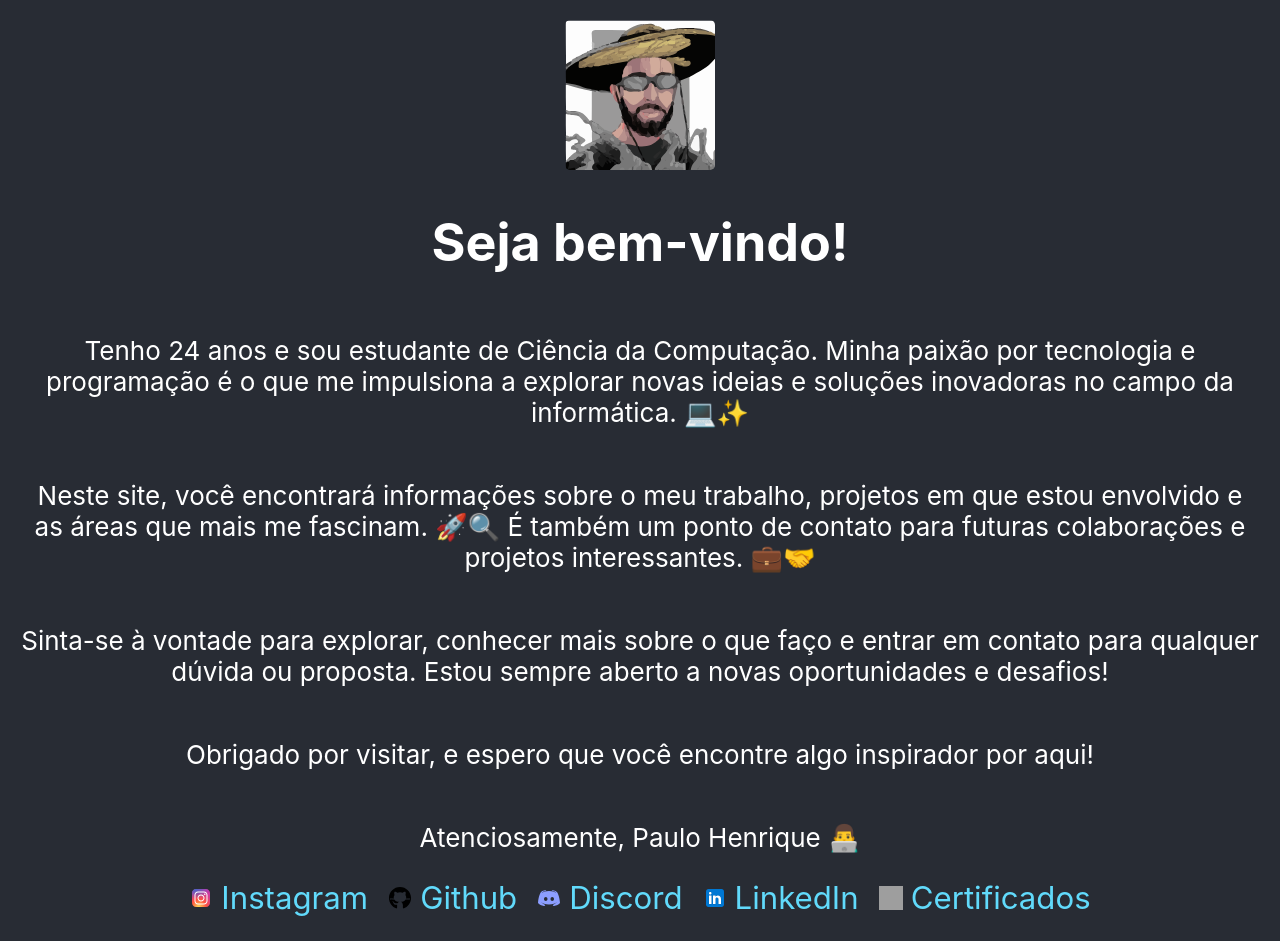
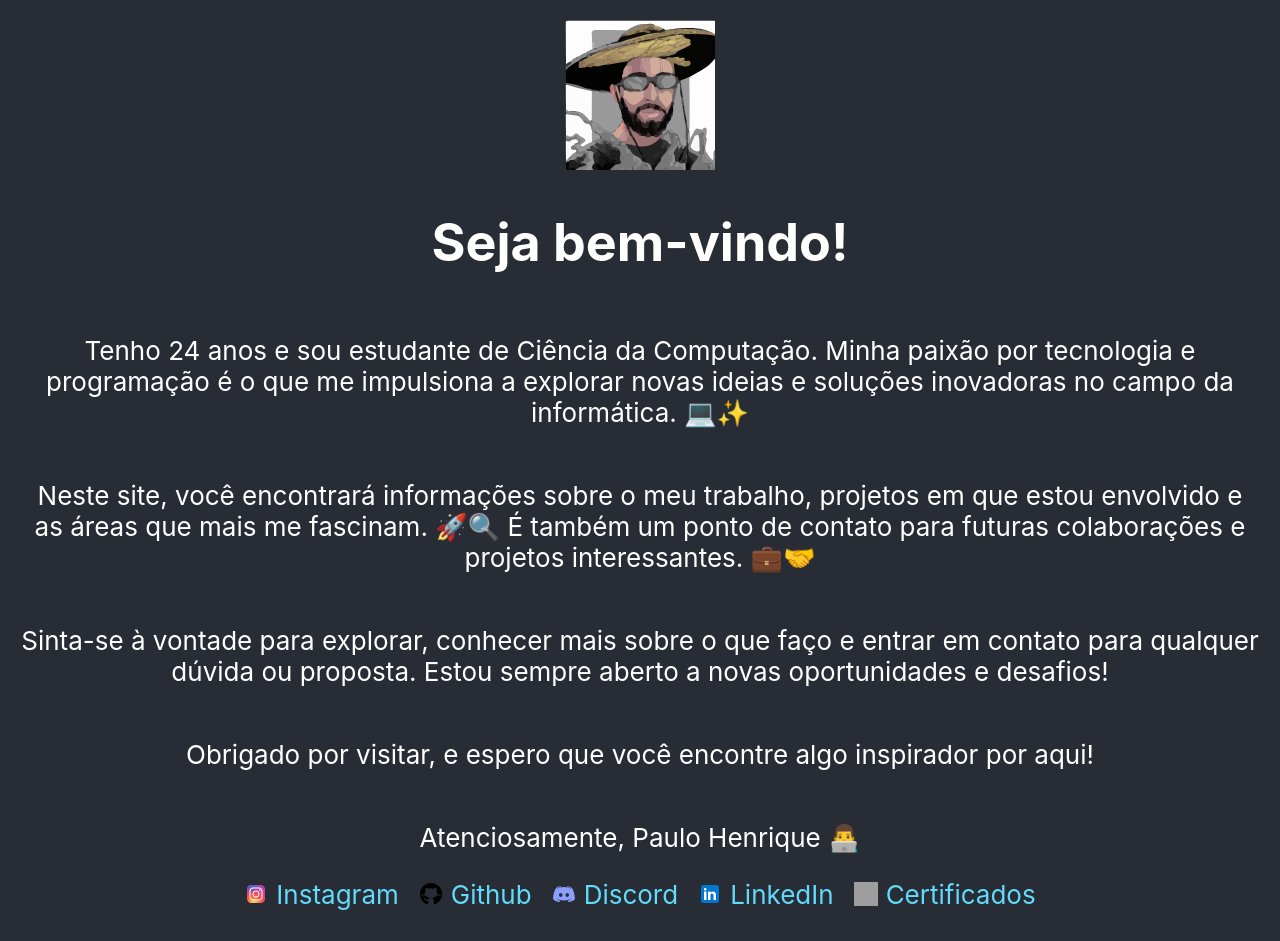
Before and after one commit to iampaulohenrique/iampaulohenrique.com.br, a React (Create React App) app in the folder site/: page / in a window 1280 px wide. Shown: the top 941 px of the page. Built offline with nearby package versions, Linux system fonts and the light colour scheme; grey boxes are pictures that could not be loaded.

Commit message:
responsivel para celular e corrigido efeitos.

```diff
--- a/site/src/App.css
+++ b/site/src/App.css
@@ -17,35 +17,10 @@
   justify-content: center;
   font-size: calc(10px + 2vmin);
   color: white;
+  padding: 20px;
 }
 
-/* Estilo dos botões */
-.button {
-  font-size: 1em;
-  padding: 10px 20px;
-  margin: 10px;
-  border: none;
-  border-radius: 5px;
-  background-color: #61dafb;
-  color: #282c34;
-  cursor: pointer;
-  transition: transform 0.3s, background-color 0.3s;
-  outline: none;
-}
-
-.button:hover {
-  transform: scale(1.1);
-  background-color: rgba(97, 218, 251, 0.8);
-}
-
-.image-container {
-  display: flex;
-  justify-content: center;
-  align-items: center;
-  margin: 0px 0;
-  padding: 40px;
-}
-
+/* Estilo das imagens */
 .image-hover-effect {
   width: 150px; /* Ajuste o tamanho conforme necessário */
   height: auto;
@@ -57,141 +32,46 @@
   filter: brightness(1.2); /* Aumenta o brilho da imagem quando o mouse passa sobre ela */
 }
 
-
-.App-link, .discord, .Github, .linkedin, .certificados {
-  color: #61dafb;
-  font-size: 1.2em;
-  text-decoration: none;
-  margin: 10px;
-  padding: 10px;
-  border-radius: 5px;
-  display: inline-block;
-  transition: transform 0.3s, background-color 0.3s;
+/* Estilo dos ícones e links */
+.icon-container {
+  display: flex;
+  justify-content: center;
+  align-items: center;
+  gap: 20px; /* Ajuste o espaço entre os ícones */
+  flex-wrap: wrap; /* Permite que os ícones quebrem a linha em telas menores */
 }
 
-.App-link:hover, .discord:hover, .Github:hover, .linkedin:hover, .certificados:hover {
-  transform: scale(1.1);
+.icon-container a {
+  display: flex;
+  align-items: center;
+  text-decoration: none;
+  color: #61dafb;
+  transition: transform 0.3s, background-color 0.3s;
+  border-radius: 3px;
+}
+
+.icon-container a:hover {
+  transform: scale(1.2);
   background-color: rgba(97, 218, 251, 0.2);
+}
+
+/* Estilo dos ícones */
+.icon-img {
+  width: 24px; /* Ajuste o tamanho do ícone */
+  height: 24px; /* Ajuste o tamanho do ícone */
+  margin-right: 8px; /* Espaço entre o ícone e o texto */
+  transition: transform 0.3s, filter 0.3s;
+}
+
+.icon-img:hover {
+  transform: scale(1.1); /* Aumenta o tamanho do ícone quando o mouse passa sobre ele */
+  filter: brightness(1.2); /* Aumenta o brilho do ícone quando o mouse passa sobre ele */
 }
 
 /* Estilo do rodapé */
 .footer {
   background-color: #282c34;
   color: white;
-  padding: 20px;
-  text-align: center;
-}
-
-.icon-container {
-  display: flex;
-  justify-content: center;
-  align-items: center;
-  gap: 20px; /* Ajuste o espaço entre os ícones */
-}
-
-.icon-container a {
-  display: flex;
-  align-items: center;
-  text-decoration: none;
-}
-
-.App-link {
-  color: #61dafb;
-}
-
-.Github {
-  color: #61dafb;
-}
-
-.discord {
-  color: #61dafb;
-}
-
-.linkedin {
-  color: #61dafb;
-}
-
-.certificado {
-  color: #61dafb;
-}
-
-
-.App {
-  text-align: center;
-}
-
-.App-header {
-  background-color: #282c34;
-  color: white;
-  padding: 20px;
-}
-
-.image-hover-effect {
-  height: auto;
-  max-width: 100%;
-  border-radius: 5px;
-  transition: transform 0.3s, background-color 0.3s;
-}
-
-.icon-img {
-  width: 24px; /* Ajuste o tamanho do ícone */
-  height: 24px; /* Ajuste o tamanho do ícone */
-  margin-right: 8px; /* Espaço entre o ícone e o texto */
-}
-
-.icon-container a {
-  color: #61dafb;
-  text-decoration: none;
-  font-size: 1.2em;
-}
-
-.icon-container a:hover {
-  transform: scale(1.1);
-  background-color: rgba(97, 218, 251, 0.2);
-}
-
-
-.App {
-  text-align: center;
-}
-
-.App-header {
-  background-color: #282c34;
-  color: white;
-  padding: 20px;
-}
-
-.image-hover-effect {
-  height: auto;
-  max-width: 100%;
-  border-radius: 5px;
-  transition: transform 0.3s, background-color 0.3s;
-}
-
-.icon-link {
-  color: #61dafb;
-  text-decoration: none;
-  font-size: 1.2em;
-  display: flex;
-  align-items: center;
-  margin: 10px;
-  transition: transform 0.3s, background-color 0.3s;
-}
-
-.icon-link:hover {
-  transform: scale(1.1);
-  background-color: rgba(97, 218, 251, 0.2);
-}
-
-.icon-img {
-  width: 24px; /* Ajuste o tamanho dos ícones conforme necessário */
-  height: 24px; /* Ajuste o tamanho dos ícones conforme necessário */
-  margin-right: 8px; /* Espaço entre o ícone e o texto */
-}
-
-.footer {
-  background-color: #282c34;
-  color: white;
   padding: 10px 0;
   text-align: center;
 }
--- a/site/src/App.js
+++ b/site/src/App.js
@@ -1,3 +1,4 @@
+import React from 'react';
 import logo from './imagens/logo.svg';
 import instagramIcon from './imagens/icons/instagram.svg';
 import githubIcon from './imagens/icons/github.svg';
@@ -12,7 +13,7 @@ function App() {
       <header className="App-header container text-center">
         <div className="row justify-content-center">
           <div className="col-md-6">
-            <img src={logo} alt="uma imagem em desenho do Paulo Henrique" className="image-hover-effect img-fluid" />
+            <img src={logo} alt="Uma imagem em desenho do Paulo Henrique" className="image-hover-effect img-fluid" />
           </div>
         </div>
 
@@ -24,30 +25,30 @@ function App() {
         <p className="my-2">Atenciosamente, Paulo Henrique 👨‍💻</p>
 
         <div className="icon-container d-flex justify-content-center flex-wrap my-4">
-          <a href="https://www.instagram.com/iampaulohen" className="d-flex align-items-center mx-2" target="_blank" rel="noopener noreferrer">
-            <img src={instagramIcon} alt="Instagram" className="icon-img" />
+          <a href="https://www.instagram.com/iampaulohen" className="d-flex align-items-center mx-2 text-decoration-none" target="_blank" rel="noopener noreferrer">
+            <img src={instagramIcon} alt="Instagram" className="icon-img me-2" />
             Instagram
           </a>
-          <a href="https://github.com/iampaulohenrique" className="d-flex align-items-center mx-2" target="_blank" rel="noopener noreferrer">
-            <img src={githubIcon} alt="Github" className="icon-img" />
+          <a href="https://github.com/iampaulohenrique" className="d-flex align-items-center mx-2 text-decoration-none" target="_blank" rel="noopener noreferrer">
+            <img src={githubIcon} alt="Github" className="icon-img me-2" />
             Github
           </a>
-          <a href="https://discord.gg/c9SwrXDqMK" className="d-flex align-items-center mx-2" target="_blank" rel="noopener noreferrer">
-            <img src={discordIcon} alt="Discord" className="icon-img" />
+          <a href="https://discord.gg/c9SwrXDqMK" className="d-flex align-items-center mx-2 text-decoration-none" target="_blank" rel="noopener noreferrer">
+            <img src={discordIcon} alt="Discord" className="icon-img me-2" />
             Discord
           </a>
-          <a href="https://www.linkedin.com/in/iampaulohenrique" className="d-flex align-items-center mx-2" target="_blank" rel="noopener noreferrer">
-            <img src={linkedinIcon} alt="LinkedIn" className="icon-img" />
+          <a href="https://www.linkedin.com/in/iampaulohenrique" className="d-flex align-items-center mx-2 text-decoration-none" target="_blank" rel="noopener noreferrer">
+            <img src={linkedinIcon} alt="LinkedIn" className="icon-img me-2" />
             LinkedIn
           </a>
-          <a href="https://drive.google.com/drive/folders/1yBLvbexCsdAmRVmvDHL3gXczzR8dEzQB" className="d-flex align-items-center mx-2" target="_blank" rel="noopener noreferrer">
-            <img src={certificadosIcon} alt="Certificados" className="icon-img" />
+          <a href="https://drive.google.com/drive/folders/1yBLvbexCsdAmRVmvDHL3gXczzR8dEzQB" className="d-flex align-items-center mx-2 text-decoration-none" target="_blank" rel="noopener noreferrer">
+            <img src={certificadosIcon} alt="Certificados" className="icon-img me-2" />
             Certificados
           </a>
         </div>
       </header>
       <footer className="footer text-center py-3">
-        Copyright © 2024. Todos os direitos reservados
+         © 2024 Paulo Henrique
       </footer>
     </div>
   );
```
